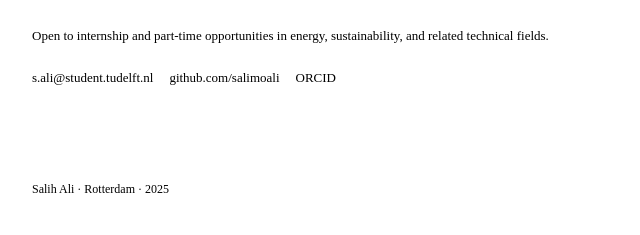
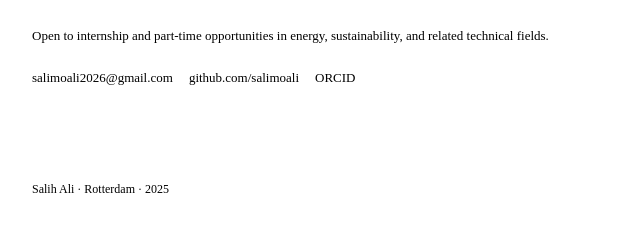
Before and after one commit to salimoali/salimoali.github.io, a plain HTML site: page index.html in a window 1280 px wide. Shown: the part 2292-2527 px from the top of the page, 256-896 px from the left. Drawn offline with Linux system fonts and the light colour scheme; a web font is replaced by a local one.

Commit message:
Change email address to new Gmail account
Updated email address in contact links.

```diff
--- a/index.html
+++ b/index.html
@@ -312,7 +312,7 @@ section:nth-of-type(4) { animation-delay: 0.4s; }
   <div class="header-links">
     <a class="pill" href="https://github.com/salimoali" target="_blank">↗ GitHub</a>
     <a class="pill" href="https://orcid.org/0009-0000-9988-0332" target="_blank">↗ ORCID</a>
-    <a class="pill" href="mailto:s.ali@student.tudelft.nl">✉ Email</a>
+    <a class="pill" href="mailto:salimoali2026@gmail.com">✉ Email</a>
   </div>
 </header>
 
@@ -444,7 +444,7 @@ section:nth-of-type(4) { animation-delay: 0.4s; }
     Open to internship and part-time opportunities in energy, sustainability, and related technical fields.
   </p>
   <div class="contact-row">
-    <a class="contact-link" href="mailto:s.ali@student.tudelft.nl">s.ali@student.tudelft.nl</a>
+    <a class="contact-link" href="mailto:s.ali@student.tudelft.nl">salimoali2026@gmail.com</a>
     <a class="contact-link" href="https://github.com/salimoali" target="_blank">github.com/salimoali</a>
     <a class="contact-link" href="https://orcid.org/0009-0000-9988-0332" target="_blank">ORCID</a>
   </div>
```
